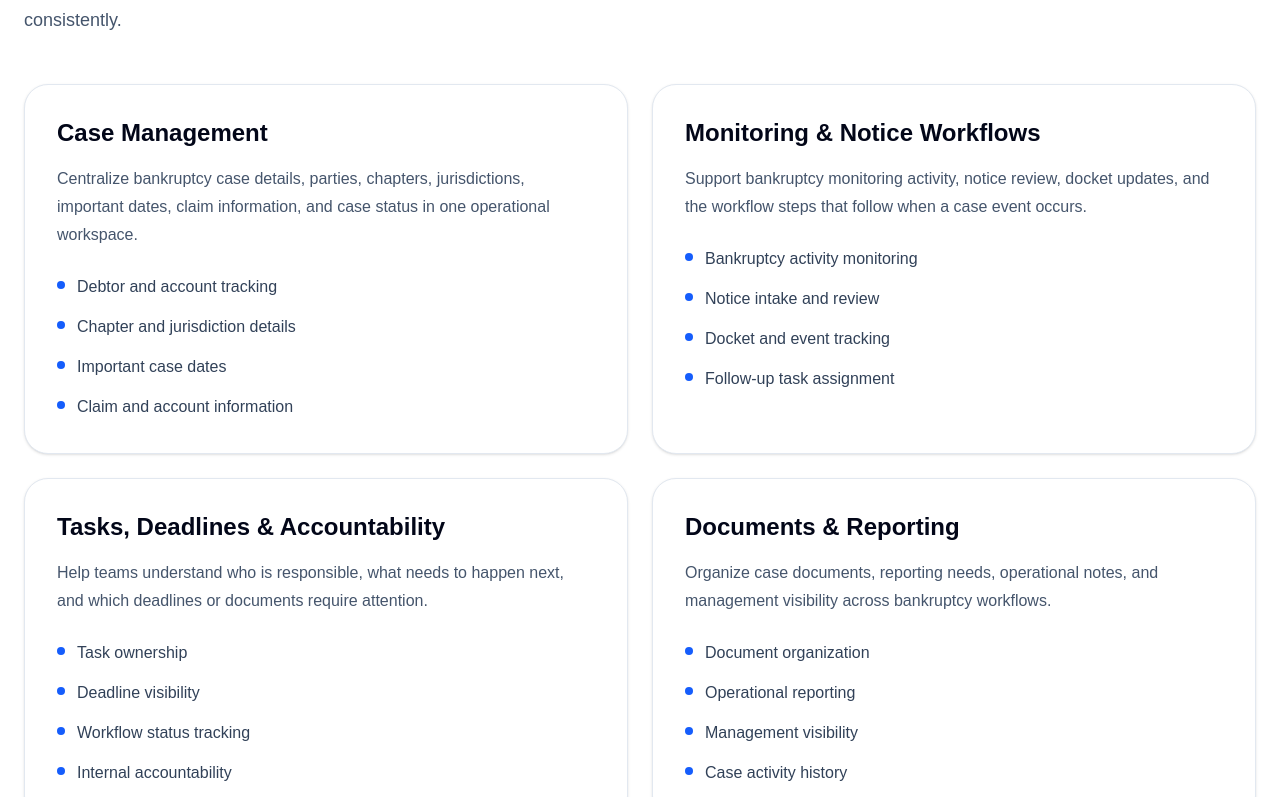
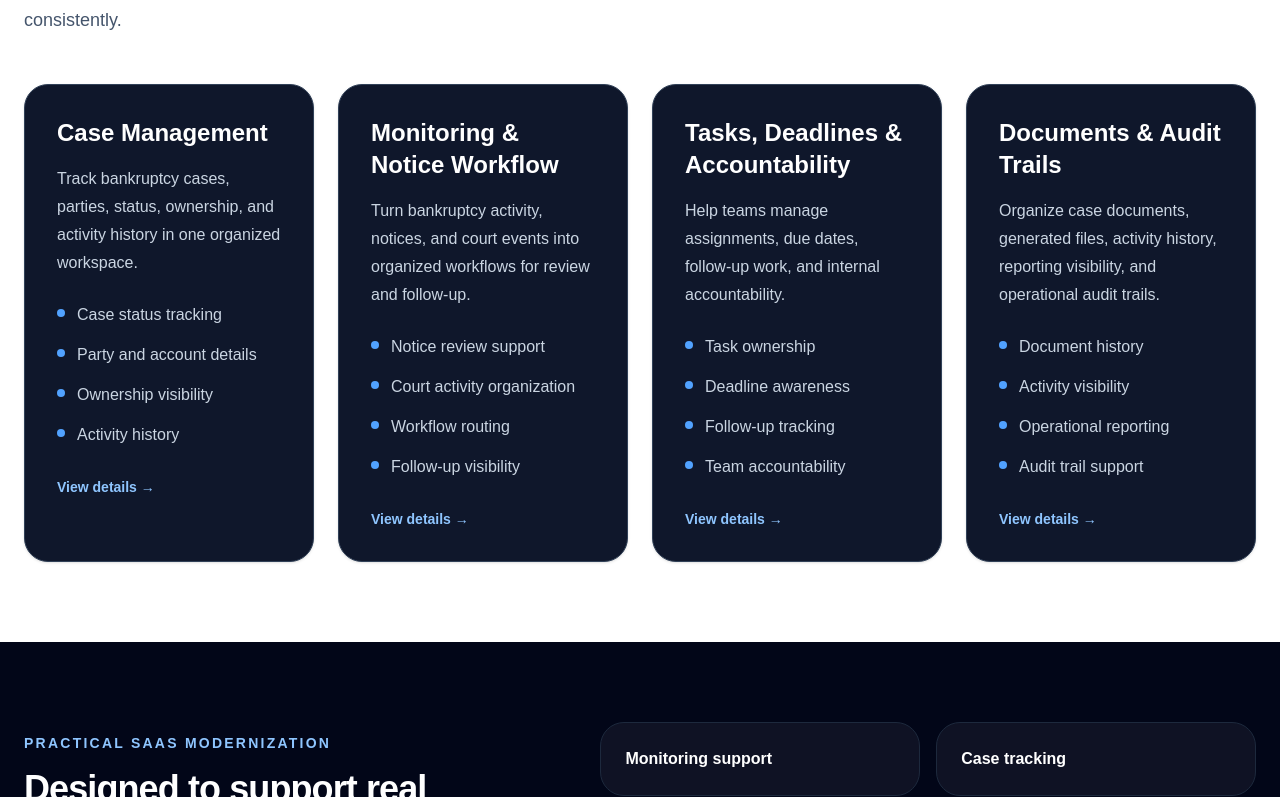
Before and after one commit to drumholliday/bc-website-redesign, a Next.js app: page /platform in a window 1280 px wide. Shown: the part 1023-1820 px from the top of the page. Built offline with nearby package versions, Linux system fonts and the light colour scheme.

Commit message:
Polish clickable overview cards

```diff
--- a/app/platform/page.tsx
+++ b/app/platform/page.tsx
@@ -1,3 +1,4 @@
+import Link from "next/link";
 import { Button } from "@/components/ui/Button";
 
 /*
@@ -7,49 +8,53 @@ import { Button } from "@/components/ui/Button";
   If we want to add, remove, or reorder platform capability cards later,
   we can update this array instead of rewriting the JSX layout.
 */
-const platformSections = [
+const platformOverviewCards = [
   {
     title: "Case Management",
     description:
-      "Centralize bankruptcy case details, parties, chapters, jurisdictions, important dates, claim information, and case status in one operational workspace.",
+      "Track bankruptcy cases, parties, status, ownership, and activity history in one organized workspace.",
+    href: "/platform/case-management",
     items: [
-      "Debtor and account tracking",
-      "Chapter and jurisdiction details",
-      "Important case dates",
-      "Claim and account information",
+      "Case status tracking",
+      "Party and account details",
+      "Ownership visibility",
+      "Activity history",
     ],
   },
   {
-    title: "Monitoring & Notice Workflows",
+    title: "Monitoring & Notice Workflow",
     description:
-      "Support bankruptcy monitoring activity, notice review, docket updates, and the workflow steps that follow when a case event occurs.",
+      "Turn bankruptcy activity, notices, and court events into organized workflows for review and follow-up.",
+    href: "/platform/monitoring-notices",
     items: [
-      "Bankruptcy activity monitoring",
-      "Notice intake and review",
-      "Docket and event tracking",
-      "Follow-up task assignment",
+      "Notice review support",
+      "Court activity organization",
+      "Workflow routing",
+      "Follow-up visibility",
     ],
   },
   {
     title: "Tasks, Deadlines & Accountability",
     description:
-      "Help teams understand who is responsible, what needs to happen next, and which deadlines or documents require attention.",
+      "Help teams manage assignments, due dates, follow-up work, and internal accountability.",
+    href: "/platform/tasks-deadlines",
     items: [
       "Task ownership",
-      "Deadline visibility",
-      "Workflow status tracking",
-      "Internal accountability",
+      "Deadline awareness",
+      "Follow-up tracking",
+      "Team accountability",
     ],
   },
   {
-    title: "Documents & Reporting",
+    title: "Documents & Audit Trails",
     description:
-      "Organize case documents, reporting needs, operational notes, and management visibility across bankruptcy workflows.",
+      "Organize case documents, generated files, activity history, reporting visibility, and operational audit trails.",
+    href: "/platform/reporting-audit-trails",
     items: [
-      "Document organization",
+      "Document history",
+      "Activity visibility",
       "Operational reporting",
-      "Management visibility",
-      "Case activity history",
+      "Audit trail support",
     ],
   },
 ];
@@ -149,35 +154,34 @@ export default function PlatformPage() {
             We are avoiding an overly dense four-column layout on this detail
             page because the descriptions matter.
           */}
-          <div className="mt-12 grid gap-6 md:grid-cols-2">
-            {platformSections.map((section) => (
-              <div
-                key={section.title}
-                className="rounded-3xl border border-slate-200 bg-white p-8 shadow-sm transition hover:border-blue-200 hover:shadow-md"
+          <div className="mt-12 grid gap-6 md:grid-cols-2 xl:grid-cols-4">
+              {platformOverviewCards.map((card) => (
+                <Link
+                  key={card.title}
+                  href={card.href}
+                  className="group block rounded-3xl border border-slate-700 bg-slate-900 p-8 shadow-sm transition duration-200 hover:-translate-y-1 hover:border-blue-400 hover:bg-slate-800 hover:shadow-xl"
                 >
-                <h3 className="text-2xl font-semibold text-slate-950">
-                  {section.title}
+                  <h3 className="text-2xl font-semibold text-white">
+                    {card.title}
                   </h3>
 
-                <p className="mt-4 text-base leading-7 text-slate-600">
-                  {section.description}
+                  <p className="mt-4 text-base leading-7 text-slate-300">
+                    {card.description}
                   </p>
 
-                {/*
-                  Bullet list for each capability card.
-
-                  The small blue dot keeps the list visually organized without
-                  using default browser bullets, which can look less polished.
-                */}
-                <ul className="mt-6 space-y-3 text-base leading-7 text-slate-700">
-                  {section.items.map((item) => (
+                  <ul className="mt-6 space-y-3 text-base leading-7 text-slate-300">
+                    {card.items.map((item) => (
                       <li key={item} className="flex gap-3">
-                      <span className="mt-2 h-2 w-2 shrink-0 rounded-full bg-blue-600" />
+                        <span className="mt-2 h-2 w-2 shrink-0 rounded-full bg-blue-400" />
                         <span>{item}</span>
                       </li>
                     ))}
                   </ul>
-              </div>
+
+                  <p className="mt-7 text-sm font-semibold text-blue-300 transition group-hover:translate-x-1 group-hover:text-blue-200">
+                    View details →
+                  </p>
+                </Link>
               ))}
             </div>
         </div>
--- a/app/resources/page.tsx
+++ b/app/resources/page.tsx
@@ -111,26 +111,26 @@ export default function ResourcesPage() {
                 <Link
                 key={resource.title}
                 href={resource.href}
-                className="group rounded-3xl border border-slate-200 bg-white p-8 shadow-sm transition hover:border-blue-200 hover:shadow-md"
+                className="group block rounded-3xl border border-slate-700 bg-slate-900 p-8 shadow-sm transition duration-200 hover:-translate-y-1 hover:border-blue-400 hover:bg-slate-800 hover:shadow-xl"
                 >
-                <h3 className="text-2xl font-semibold text-slate-950 group-hover:text-blue-700">
+                <h3 className="text-2xl font-semibold text-white">
                     {resource.title}
                 </h3>
 
-                <p className="mt-4 text-base leading-7 text-slate-600">
+                <p className="mt-4 text-base leading-7 text-slate-300">
                     {resource.description}
                 </p>
 
-                <ul className="mt-6 space-y-3 text-base leading-7 text-slate-700">
+                <ul className="mt-6 space-y-3 text-base leading-7 text-slate-300">
                     {resource.items.map((item) => (
                     <li key={item} className="flex gap-3">
-                      <span className="mt-2 h-2 w-2 shrink-0 rounded-full bg-blue-600" />
+                        <span className="mt-2 h-2 w-2 shrink-0 rounded-full bg-blue-400" />
                         <span>{item}</span>
                     </li>
                     ))}
                 </ul>
 
-                <p className="mt-7 text-sm font-semibold text-blue-700 group-hover:underline group-hover:underline-offset-4">
+                <p className="mt-7 text-sm font-semibold text-blue-300 transition group-hover:translate-x-1 group-hover:text-blue-200">
                     View {resource.title} →
                 </p>
                 </Link>
```
Lines whose indentation alone changed are shown as unchanged.
